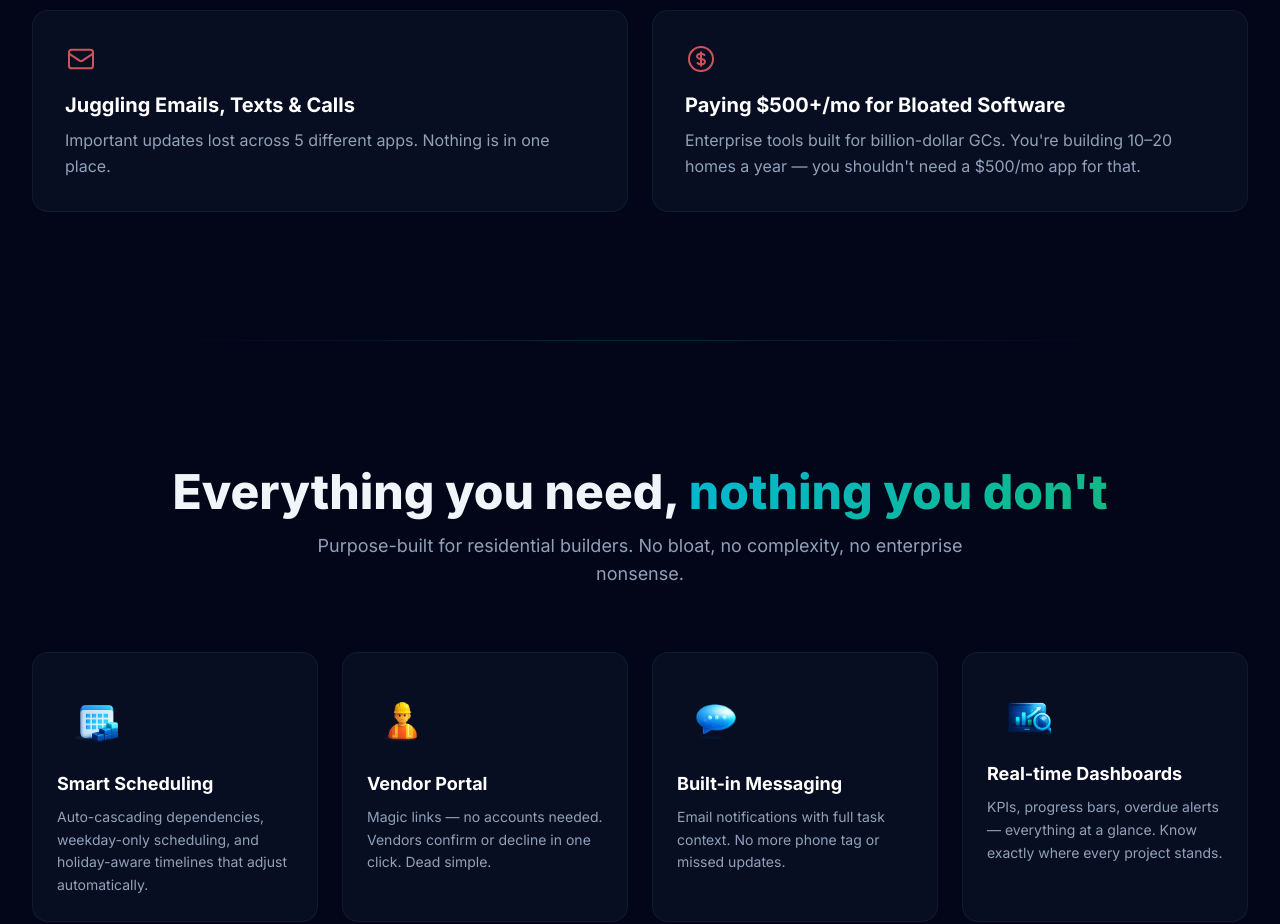
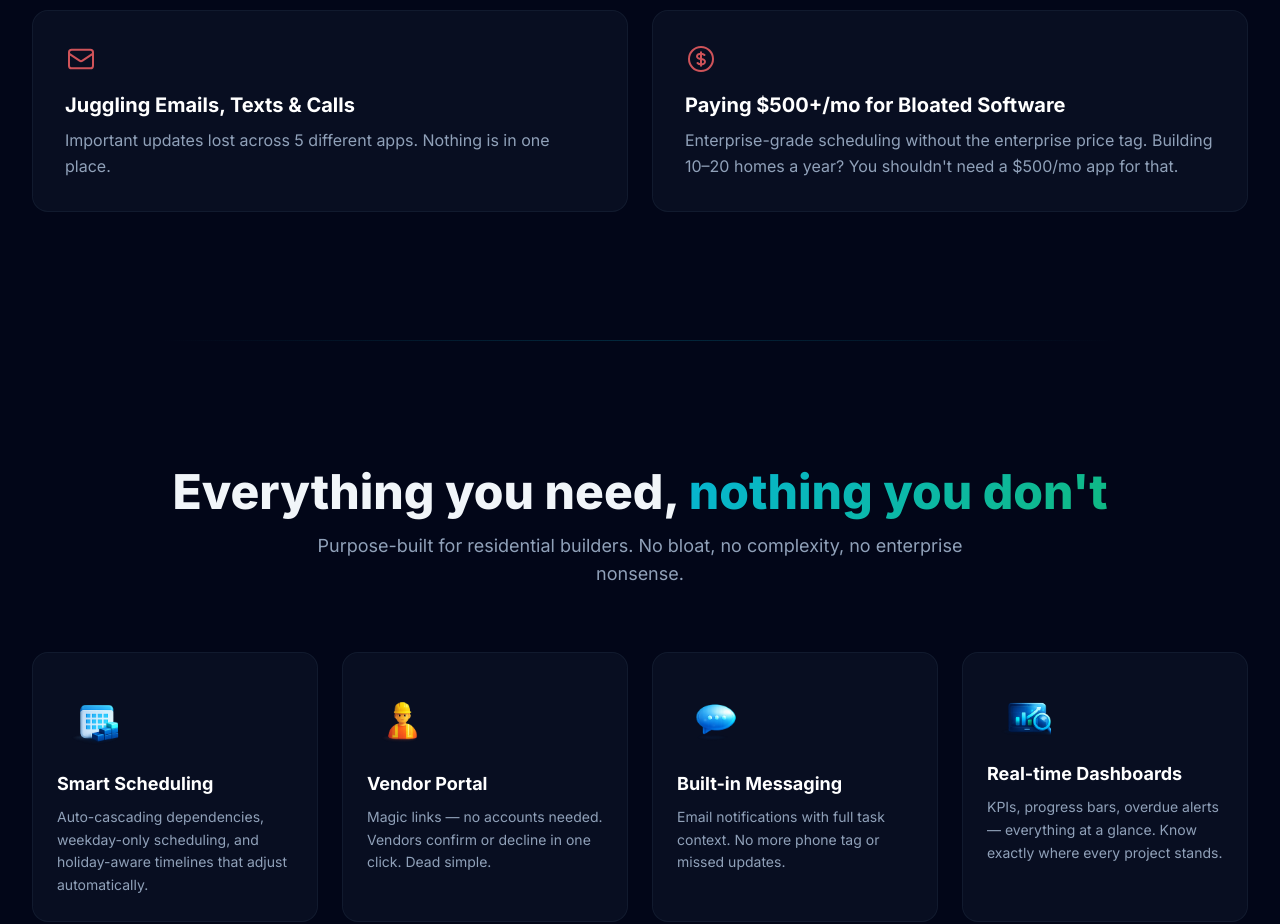
Before and after one commit to Scootermcgavin121/cornerstone-marketing, a Next.js app: page / in a window 1280 px wide. Shown: the part 1300-2224 px from the top of the page. Built offline with nearby package versions, Linux system fonts and the light colour scheme.

Commit message:
Fix pain point copy: enterprise-grade without enterprise price

```diff
--- a/app/components/PainPoints.tsx
+++ b/app/components/PainPoints.tsx
@@ -37,7 +37,7 @@ const pains = [
       </svg>
     ),
     title: "Paying $500+/mo for Bloated Software",
-    desc: "Enterprise tools built for billion-dollar GCs. You're building 10–20 homes a year — you shouldn't need a $500/mo app for that.",
+    desc: "Enterprise-grade scheduling without the enterprise price tag. Building 10–20 homes a year? You shouldn't need a $500/mo app for that.",
   },
 ];
 
```
